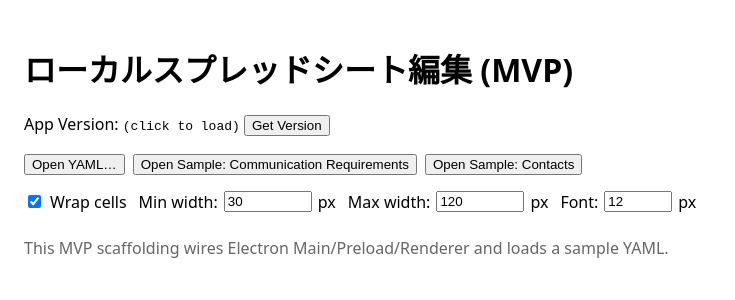
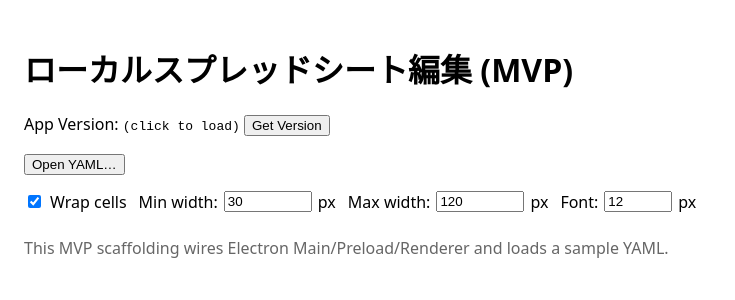
Before and after one commit to ut90/local_spreadsheet, a React (Vite) app: page / in a window 1280 px wide. Shown: the top 300 px of the page, without its empty margins (0-735 px from the left). Built offline with nearby package versions, Linux system fonts and the light colour scheme.

Commit message:
chore(renderer): remove sample open buttons now that Open YAML… works reliably

```diff
--- a/src/renderer/App.tsx
+++ b/src/renderer/App.tsx
@@ -60,37 +60,7 @@ export const App: React.FC = () => {
     }
   };
 
-  const openSampleComm = async () => {
-    const res = await window.api.file.open('samples/communication_requirements.sample.yaml');
-    if (!res.canceled && res.content && res.path) {
-      setPath(res.path);
-      setContent(res.content);
-      try {
-        const ast = YAML.parse(res.content);
-        const g = project(ast);
-        setGrid(g);
-      } catch (e) {
-        console.error('YAML parse failed', e);
-        setGrid(null);
-      }
-    }
-  };
-
-  const openSampleContacts = async () => {
-    const res = await window.api.file.open('samples/contacts.sample.yaml');
-    if (!res.canceled && res.content && res.path) {
-      setPath(res.path);
-      setContent(res.content);
-      try {
-        const ast = YAML.parse(res.content);
-        const g = project(ast);
-        setGrid(g);
-      } catch (e) {
-        console.error('YAML parse failed', e);
-        setGrid(null);
-      }
-    }
-  };
+  // Sample open helpers removed now that Open YAML… works reliably
 
   const renderGrid = () =>
     grid ? (
@@ -119,10 +89,6 @@ export const App: React.FC = () => {
           onChange={onPickFile}
         />
         <button onClick={triggerFilePicker}>Open YAML…</button>
-        <span style={{ marginLeft: 8 }} />
-        <button onClick={openSampleComm}>Open Sample: Communication Requirements</button>
-        <span style={{ marginLeft: 8 }} />
-        <button onClick={openSampleContacts}>Open Sample: Contacts</button>
       </p>
       <div style={{ display: 'flex', gap: 12, alignItems: 'center', marginBottom: 8 }}>
         <label style={{ display: 'inline-flex', alignItems: 'center', gap: 6 }}>
```
